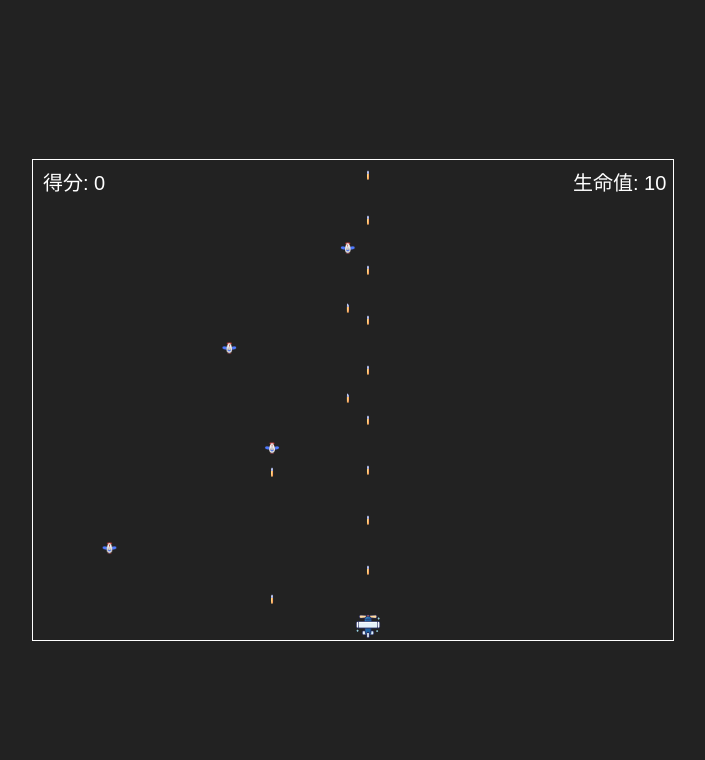
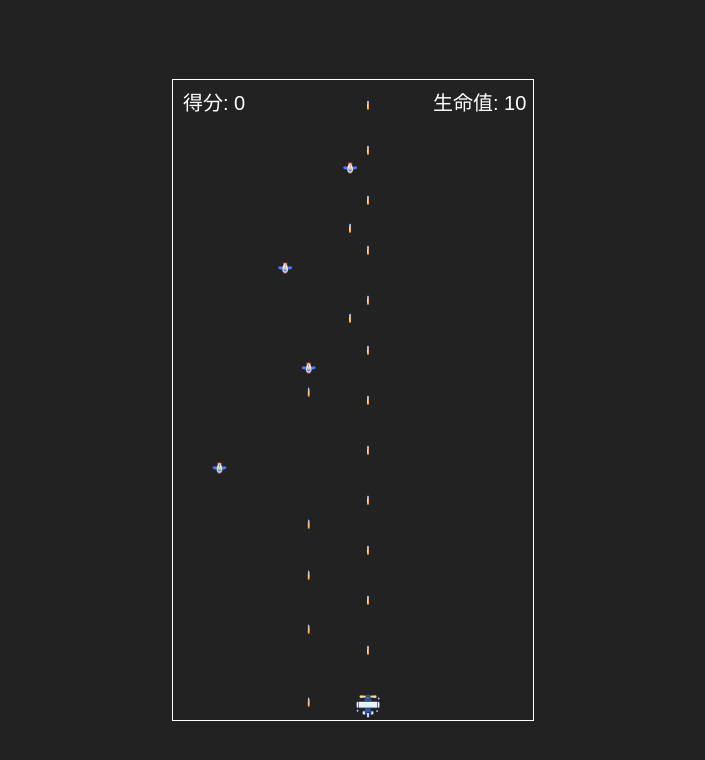
Before and after one commit to MuRyanice/m-airplane-game, a plain HTML site: page index.html in a window 1280 px wide. Shown: the whole page, without its empty margins (287-992 px from the left). Drawn offline with Linux system fonts and the light colour scheme.

Commit message:
Update index.html

```diff
--- a/index.html
+++ b/index.html
@@ -7,7 +7,7 @@
     <title>打飞机游戏</title>
     <style>
         * { margin: 0; padding: 0; }
-        body {
+      body {
           background-color: #222;
           display: flex;
           justify-content: center;
@@ -15,17 +15,18 @@
           height: 100vh;
           overflow: hidden;
         }
-        canvas {
+      canvas {
           max-width: 100%;
           max-height: 100%;
           border: 1px solid #fff;
+          object-fit: contain;
         }
-
     </style>
 </head>
 <body>
     <body style="touch-action: none;">
-    <canvas id="gameCanvas" width="640" height="480"></canvas>
+    <canvas id="gameCanvas" width="360" height="640"></canvas>
+
     <script>
         const canvas = document.getElementById('gameCanvas');
         const ctx = canvas.getContext('2d');
```
